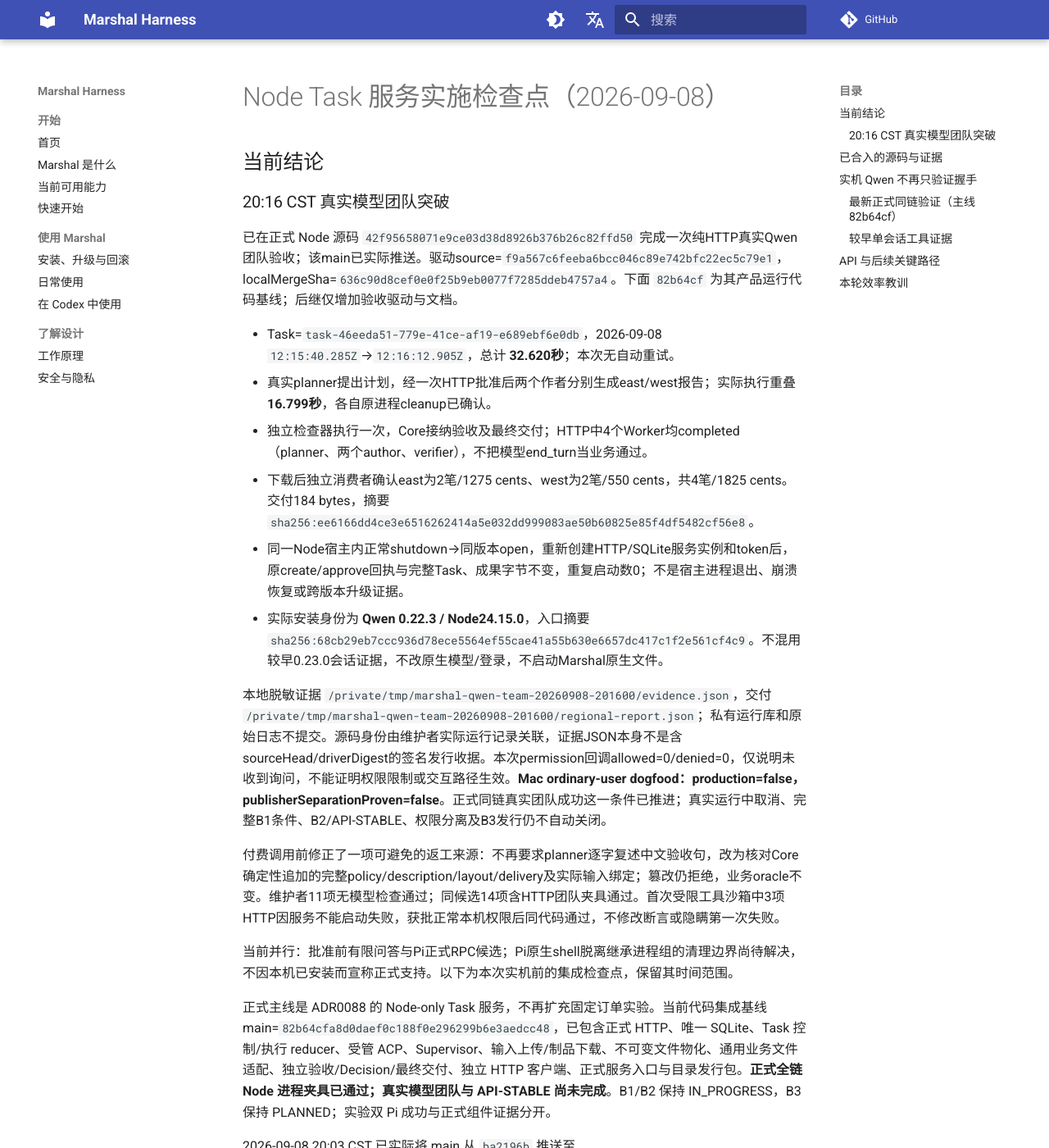
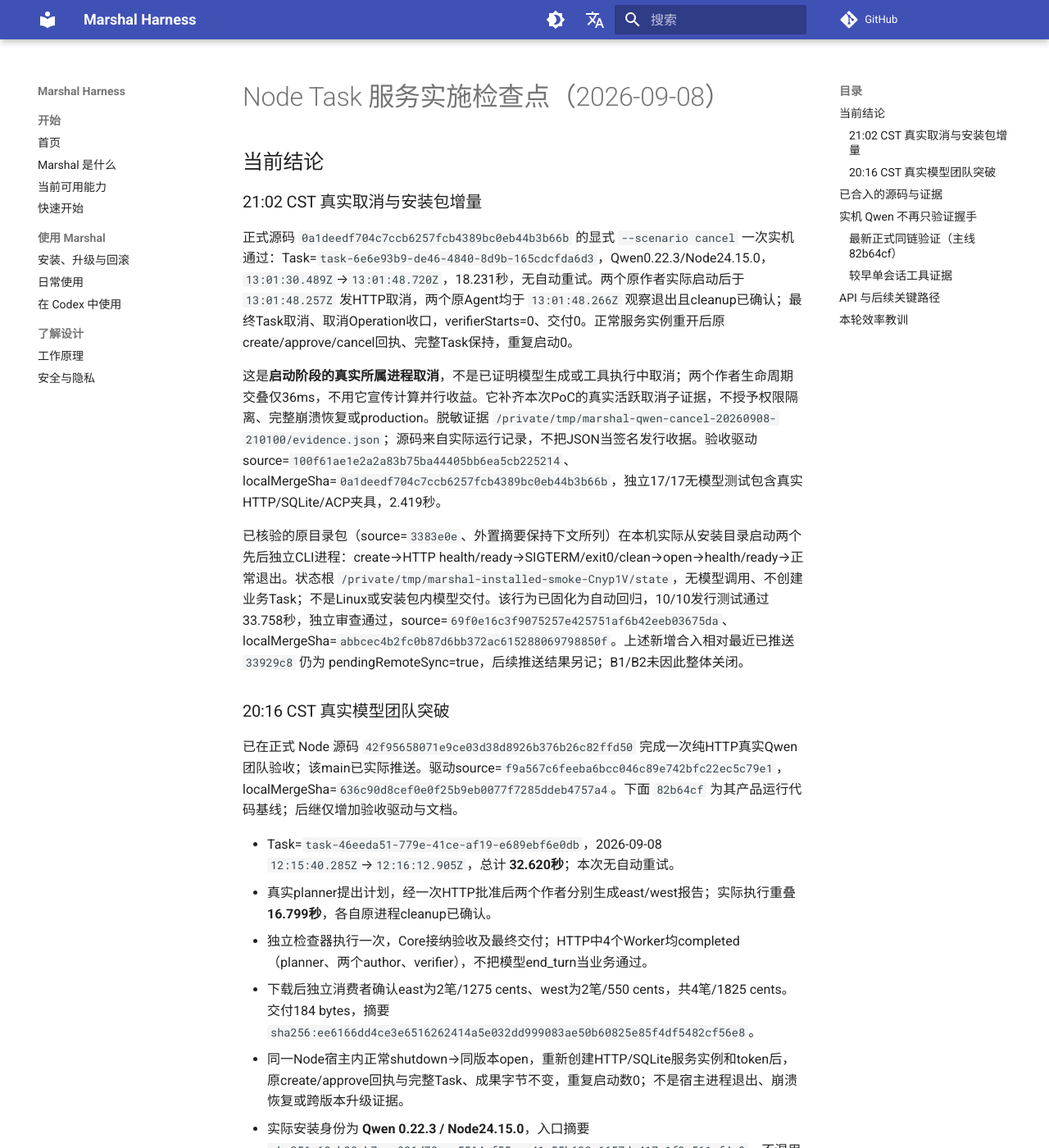
Before and after one commit to chiga0/marshal-harness, an MkDocs documentation site: the page built from docs/node-task-service-status-2026-09-08.md, in a window 1280 px wide and 1400 px high. Shown: the whole window at 82% size. Built offline with MkDocs 1.6.1 and Material for MkDocs 9.7.7, drawn with Linux system fonts in a browser that asks for light colours; comment, search, counter and statistics services are not loaded; some of the changed text lies outside the part shown.

Commit message:
docs: record real Qwen cancellation and installed package checks

```diff
--- a/docs/node-task-service-status-2026-09-08.md
+++ b/docs/node-task-service-status-2026-09-08.md
@@ -1,6 +1,14 @@
 # Node Task 服务实施检查点（2026-09-08）
 
 ## 当前结论
+
+### 21:02 CST 真实取消与安装包增量
+
+正式源码 `0a1deedf704c7ccb6257fcb4389bc0eb44b3b66b` 的显式 `--scenario cancel` 一次实机通过：Task=`task-6e6e93b9-de46-4840-8d9b-165cdcfda6d3`，Qwen0.22.3/Node24.15.0，`13:01:30.489Z`→`13:01:48.720Z`，18.231秒，无自动重试。两个原作者实际启动后于 `13:01:48.257Z` 发HTTP取消，两个原Agent均于 `13:01:48.266Z` 观察退出且cleanup已确认；最终Task取消、取消Operation收口，verifierStarts=0、交付0。正常服务实例重开后原create/approve/cancel回执、完整Task保持，重复启动0。
+
+这是**启动阶段的真实所属进程取消**，不是已证明模型生成或工具执行中取消；两个作者生命周期交叠仅36ms，不用它宣传计算并行收益。它补齐本次PoC的真实活跃取消子证据，不授予权限隔离、完整崩溃恢复或production。脱敏证据 `/private/tmp/marshal-qwen-cancel-20260908-210100/evidence.json`；源码来自实际运行记录，不把JSON当签名发行收据。验收驱动source=`100f61ae1e2a2a83b75ba44405bb6ea5cb225214`、localMergeSha=`0a1deedf704c7ccb6257fcb4389bc0eb44b3b66b`，独立17/17无模型测试包含真实HTTP/SQLite/ACP夹具，2.419秒。
+
+已核验的原目录包（source=`3383e0e`、外置摘要保持下文所列）在本机实际从安装目录启动两个先后独立CLI进程：create→HTTP health/ready→SIGTERM/exit0/clean→open→health/ready→正常退出。状态根 `/private/tmp/marshal-installed-smoke-Cnyp1V/state`，无模型调用、不创建业务Task；不是Linux或安装包内模型交付。该行为已固化为自动回归，10/10发行测试通过33.758秒，独立审查通过，source=`69f0e16c3f9075257e425751af6b42eeb03675da`、localMergeSha=`abbcec4b2fc0b87d6bb372ac615288069798850f`。上述新增合入相对最近已推送 `33929c8` 仍为 pendingRemoteSync=true，后续推送结果另记；B1/B2未因此整体关闭。
 
 ### 20:16 CST 真实模型团队突破
 
@@ -19,7 +27,7 @@
 
 当前并行：批准前有限问答与Pi正式RPC候选；Pi原生shell脱离继承进程组的清理边界尚待解决，不因本机已安装而宣称正式支持。以下为本次实机前的集成检查点，保留其时间范围。
 
-正式主线是 ADR0088 的 Node-only Task 服务，不再扩充固定订单实验。当前代码集成基线 main=`82b64cfa8d0daef0c188f0e296299b6e3aedcc48`，已包含正式 HTTP、唯一 SQLite、Task 控制/执行 reducer、受管 ACP、Supervisor、输入上传/制品下载、不可变文件物化、通用业务文件适配、独立验收/Decision/最终交付、独立 HTTP 客户端、正式服务入口与目录发行包。**正式全链 Node 进程夹具已通过；真实模型团队与 API-STABLE 尚未完成**。B1/B2 保持 IN_PROGRESS，B3 保持 PLANNED；实验双 Pi 成功与正式组件证据分开。
+以下保留实机前检查点：正式主线是 ADR0088 的 Node-only Task 服务，不再扩充固定订单实验。当时代码集成基线 main=`82b64cfa8d0daef0c188f0e296299b6e3aedcc48`，已包含正式 HTTP、唯一 SQLite、Task 控制/执行 reducer、受管 ACP、Supervisor、输入上传/制品下载、不可变文件物化、通用业务文件适配、独立验收/Decision/最终交付、独立 HTTP 客户端、正式服务入口与目录发行包。当时正式全链 Node 进程夹具已通过、真实模型团队尚未执行；后来的实机结果以上文为准。B1/B2 保持 IN_PROGRESS，B3 保持 PLANNED；实验双 Pi 成功与正式组件证据分开。
 
 2026-09-08 20:03 CST 已实际将 main 从 `ba2196b` 推送至 `82b64cfa8d0daef0c188f0e296299b6e3aedcc48`；本机 main 与 origin/main 一致，以上代码 pendingRemoteSync=false。[Node team CI](https://github.com/chiga0/marshal-harness/actions/runs/34223961302)已通过，通用[CI](https://github.com/chiga0/marshal-harness/actions/runs/34223961248)最近查询仍运行中。推送/测试不等于正式发行；以下历史检查点保留原范围。
 
```
Also changed, not shown: docs/roadmap-status.md (+3 -1 lines).
